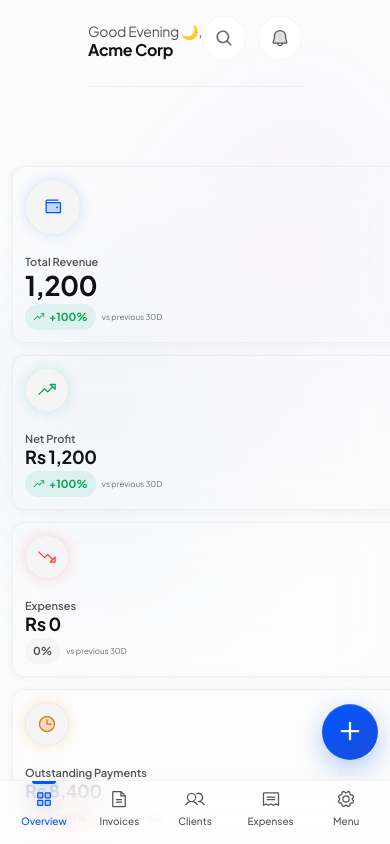
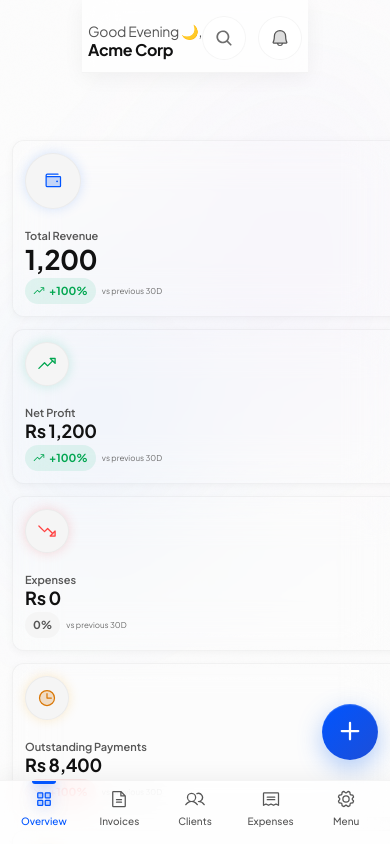
Before and after one commit to aka-ibaad/billing-app, a Next.js app: page / in a window 390 px wide. Shown: the top 844 px of the page. Built offline with nearby package versions, Linux system fonts and the light colour scheme.

Commit message:
fix: Make TopBar sticky with glassmorphism on mobile and improve Navigation blur stability

```diff
--- a/src/components/Navigation.module.css
+++ b/src/components/Navigation.module.css
@@ -258,8 +258,9 @@
     border-top: 1px solid var(--color-border-subtle);
     z-index: 100;
     background-color: var(--color-bg-sidebar);
-    backdrop-filter: blur(24px);
-    -webkit-backdrop-filter: blur(24px);
+    backdrop-filter: blur(16px);
+    -webkit-backdrop-filter: blur(16px);
+    box-shadow: 0 -4px 20px rgba(0, 0, 0, 0.05);
   }
 
   .navTop {
--- a/src/components/TopBar.module.css
+++ b/src/components/TopBar.module.css
@@ -280,9 +280,17 @@
 /* --- MOBILE TOPBAR --- */
 @media (max-width: 768px) {
   .topbar {
-    padding-top: calc(16px + env(safe-area-inset-top));
+    position: sticky;
+    top: 0;
+    z-index: 90;
+    padding: calc(16px + env(safe-area-inset-top)) var(--space-2) var(--space-2) var(--space-2);
+    margin: 0 -var(--space-4) var(--space-4) -var(--space-4);
     align-items: center;
-    margin-bottom: var(--space-4);
+    background: var(--color-bg-sidebar);
+    backdrop-filter: blur(16px);
+    -webkit-backdrop-filter: blur(16px);
+    border-bottom: 1px solid var(--color-border-subtle);
+    box-shadow: 0 4px 20px rgba(0, 0, 0, 0.05);
   }
 
   .greetingSection {
```
